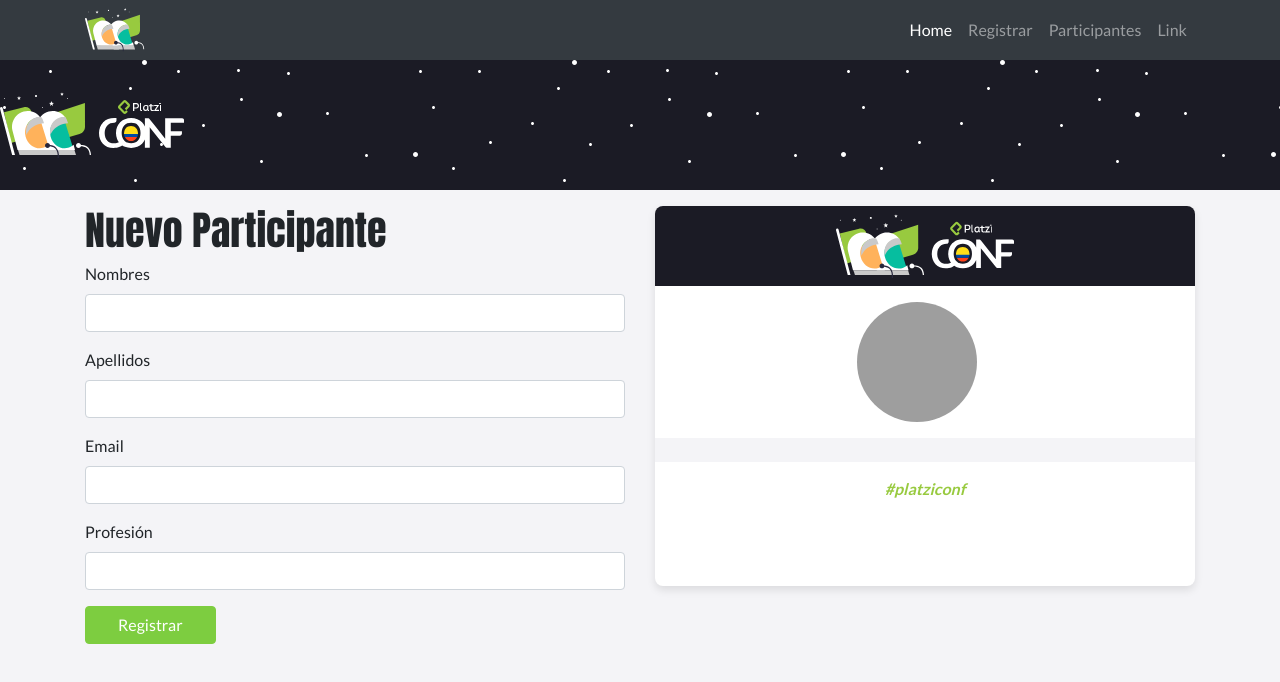
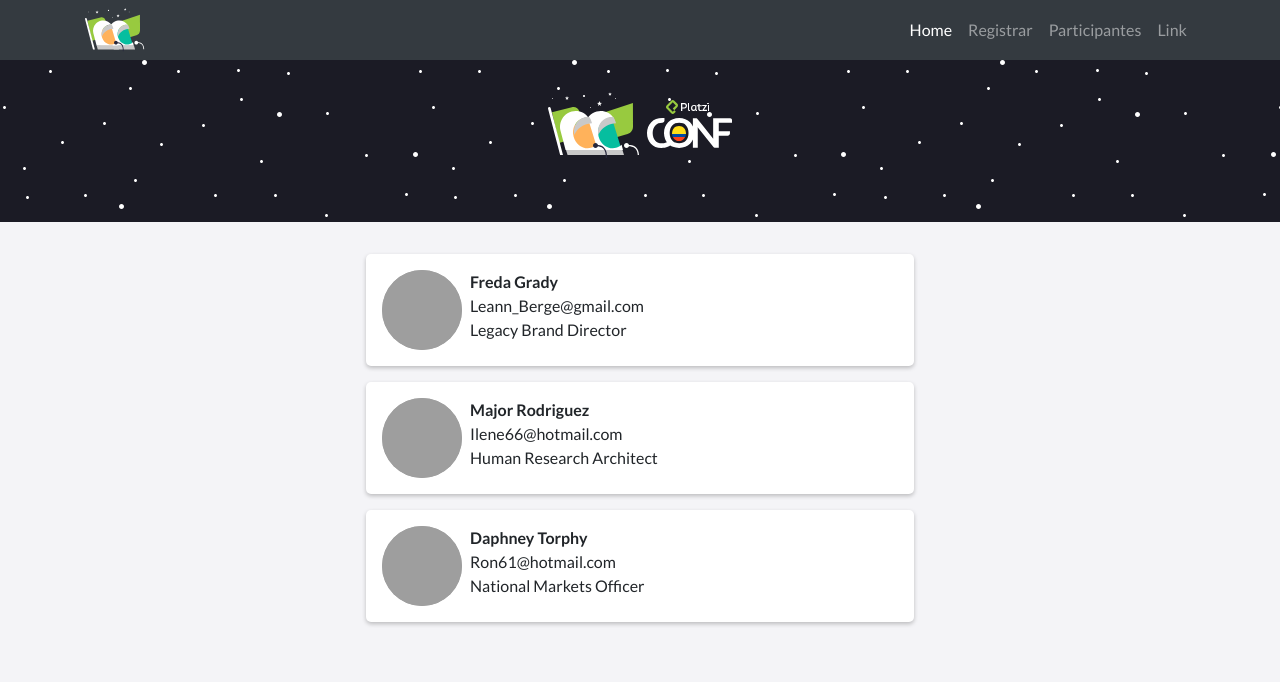
Before and after one commit to enrimeca/registroParticipantes, a React app: page / in a window 1280 px wide. Shown: the top 682 px of the page. Built offline with nearby package versions, Linux system fonts and the light colour scheme; grey boxes are pictures that could not be loaded.

Commit message:
mostrando listado de participantes con daba base

```diff
--- a/package.json
+++ b/package.json
@@ -13,6 +13,7 @@
   "license": "“MIT”",
   "devDependencies": {
     "@babel/core": "^7.11.1",
+    "@babel/plugin-proposal-class-properties": "^7.10.4",
     "@babel/preset-env": "^7.11.0",
     "@babel/preset-react": "^7.10.4",
     "babel-loader": "^8.1.0",
@@ -31,6 +32,7 @@
     "jquery": "^3.5.1",
     "popper.js": "^1.16.1",
     "react": "^16.13.1",
-    "react-dom": "^16.13.1"
+    "react-dom": "^16.13.1",
+    "react-router-dom": "^5.2.0"
   }
 }
--- /dev/null
+++ b/src/assets/styles/components/ParticipantsList.scss
@@ -0,0 +1,19 @@
+.ParticipantsList ul>li {
+  margin-bottom: 1rem;
+}
+
+.ParticipantsListItem {
+  background: #FFFFFF;
+  box-shadow: 0 2px 4px 0 rgba(0, 0, 0, 0.23);
+  border-radius: 5px;
+  display: flex;
+  padding: 1rem;
+}
+
+.ParticipantsListItem__avatar {
+  border-radius: 50%;
+  background: #a3a3a3;
+  margin-right: 0.5rem;
+  width: 80px;
+  height: 80px;
+}
--- /dev/null
+++ b/src/assets/styles/containers/Participants.scss
@@ -0,0 +1,30 @@
+.Participants__hero {
+  width: 100%;
+  padding: 2rem 0;
+  background: url('../../images/stars.svg'), #1B1B25;
+  background-repeat: repeat;
+  margin-bottom: 1rem;
+}
+
+.Participants__hero>.Participants__container {
+  display: flex;
+  flex-direction: column;
+  align-items: center;
+}
+
+.Participants__container {
+  width: 100%;
+  max-width: 580px;
+  margin: 0 auto;
+  padding: 0 1rem;
+}
+
+.Participants_conf-logo {
+  margin-bottom: 2rem;
+}
+
+.Participants__buttons {
+  display: flex;
+  justify-content: flex-end;
+  margin-bottom: 1rem;
+}
--- a/src/components/Participant.js
+++ b/src/components/Participant.js
@@ -19,13 +19,13 @@
             alt="Avatar"
           />
           <h1>
-            {this.props.firstName} <br /> {this.props.lastName}
+            {this.props.formData.firstName} <br /> {this.props.formData.lastName}
           </h1>
         </div>
 
         <div className="Participant__section-info">
-          <h3>{this.props.jobTitle}</h3>
-          <div>{this.props.email}</div>
+          <h3>{this.props.formData.jobTitle}</h3>
+          <div>{this.props.formData.email}</div>
         </div>
 
         <div className="Participant__footer">#platziconf</div>
--- /dev/null
+++ b/src/components/ParticipantsList.js
@@ -0,0 +1,45 @@
+import React, { Component } from 'react'
+import '../assets/styles/components/ParticipantsList.scss'
+
+class ParticipantsList extends Component {
+  render() {
+    return (
+      <div className="ParticipantsList">
+        <ul className="list-unstyled">
+          {this.props.participants.map(participant => {
+            return (
+              <li key={participant.id}>
+                <ParticipantsListItem participant={participant} />
+              </li>
+            );
+          })}
+        </ul>
+      </div>
+    )
+  }
+}
+
+class ParticipantsListItem extends Component {
+  render() {
+    return (
+      <div className="ParticipantsListItem">
+        <img
+          className="ParticipantsListItem__avatar"
+          src={this.props.participant.avatarUrl}
+          alt={`${this.props.participant.firstName} ${this.props.participant.lastName}`}
+        />
+
+        <div>
+          <strong>
+            {this.props.participant.firstName} {this.props.participant.lastName}
+          </strong>
+          <br />{this.props.participant.email}
+          <br />
+          {this.props.participant.jobTitle}
+        </div>
+      </div>
+    );
+  }
+}
+
+export default ParticipantsList
--- a/src/containers/App.js
+++ b/src/containers/App.js
@@ -1,12 +1,20 @@
 import React from 'react'
 import '../assets/styles/App.scss'
+
+// import { BrowserRouter, Switch, Route } from 'react-router-dom'
+
 import Layout from '../components/Layout'
-import ParticipantNew from '../containers/ParticipantNew'
+import Participants from '../containers/Participants'
+// import ParticipantNew from '../containers/ParticipantNew'
 
 export default function App() {
     return (
-        <Layout>
-          <ParticipantNew />
-        </Layout>
+      // <BrowserRouter>
+      //   <Switch>
+          <Layout>
+            <Participants />
+          </Layout>
+      // </Switch>
+     // </BrowserRouter>
     )
 }
--- a/src/containers/ParticipantNew.js
+++ b/src/containers/ParticipantNew.js
@@ -1,7 +1,7 @@
 import React, { useState } from 'react'
 
 import header from '../assets/images/badge-header.svg'
-import '../assets/styles/containers/ParticipantNew.css'
+import '../assets/styles/containers/ParticipantNew.scss'
 
 import Participant from '../components/Participant'
 import ParticipantForm from '../components/ParticipantForm'
@@ -45,11 +45,12 @@
             </div>
             <div className='col-md-6 col mb-5'>
               <Participant
-                firstName = {formData.firstName}
-                lastName = {formData.lastName}
-                email = {formData.email}
-                jobTitle = {formData.jobTitle}
-                gravatar = {formData.gravatar}
+                formData={formData}
+                // firstName = {formData.firstName}
+                // lastName = {formData.lastName}
+                // email = {formData.email}
+                // jobTitle = {formData.jobTitle}
+                // gravatar = {formData.gravatar}
               />
             </div>
           </div>
--- /dev/null
+++ b/src/containers/Participants.js
@@ -0,0 +1,74 @@
+import React, { Component } from 'react';
+// import { Link } from 'react-router-dom';
+
+import '../assets/styles/containers/Participants.scss';
+import confLogo from '../assets/images/badge-header.svg';
+import ParticipantsList from '../components/ParticipantsList';
+
+class Participants extends Component {
+
+  state = {
+    data: [
+      {
+        id: '2de30c42-9deb-40fc-a41f-05e62b5939a7',
+        firstName: 'Freda',
+        lastName: 'Grady',
+        email: 'Leann_Berge@gmail.com',
+        jobTitle: 'Legacy Brand Director',
+        twitter: 'FredaGrady22221-7573',
+        avatarUrl:
+          'https://www.gravatar.com/avatar/f63a9c45aca0e7e7de0782a6b1dff40b?d=identicon',
+      },
+      {
+        id: 'd00d3614-101a-44ca-b6c2-0be075aeed3d',
+        firstName: 'Major',
+        lastName: 'Rodriguez',
+        email: 'Ilene66@hotmail.com',
+        jobTitle: 'Human Research Architect',
+        twitter: 'MajorRodriguez61545',
+        avatarUrl:
+          'https://www.gravatar.com/avatar/d57a8be8cb9219609905da25d5f3e50a?d=identicon',
+      },
+      {
+        id: '63c03386-33a2-4512-9ac1-354ad7bec5e9',
+        firstName: 'Daphney',
+        lastName: 'Torphy',
+        email: 'Ron61@hotmail.com',
+        jobTitle: 'National Markets Officer',
+        twitter: 'DaphneyTorphy96105',
+        avatarUrl:
+          'https://www.gravatar.com/avatar/e74e87d40e55b9ff9791c78892e55cb7?d=identicon',
+      },
+    ],
+  };
+
+  render() {
+    return (
+      <React.Fragment>
+        <div className="Participants">
+          <div className="Participants__hero">
+            <div className="Participants__container">
+              <img
+                className="Participants_conf-logo"
+                src={confLogo}
+                alt="Conf Logo"
+              />
+            </div>
+          </div>
+        </div>
+
+        <div className="Participants__container">
+          <div className="Participants__buttons">
+            {/* <Link to="/participants/new" className="btn btn-primary">
+              New Badge
+            </Link> */}
+          </div>
+
+          <ParticipantsList participants={this.state.data} />
+        </div>
+      </React.Fragment>
+    );
+  }
+}
+
+export default Participants;
--- a/webpack.config.js
+++ b/webpack.config.js
@@ -22,7 +22,12 @@
         use: {
           loader: 'babel-loader',
           options: {
-            presets: ['@babel/preset-env', '@babel/preset-react']
+            presets: ['@babel/preset-env', '@babel/preset-react'],
+            plugins: [
+              [
+                "@babel/plugin-proposal-class-properties", { "loose": true }
+              ]
+            ]
           }
         }
       },
```
Also changed, not shown: src/assets/styles/containers/ParticipantNew.scss (renamed from src/assets/styles/containers/ParticipantNew.css), 1 other file (tests, documents, lock files or other folders).
